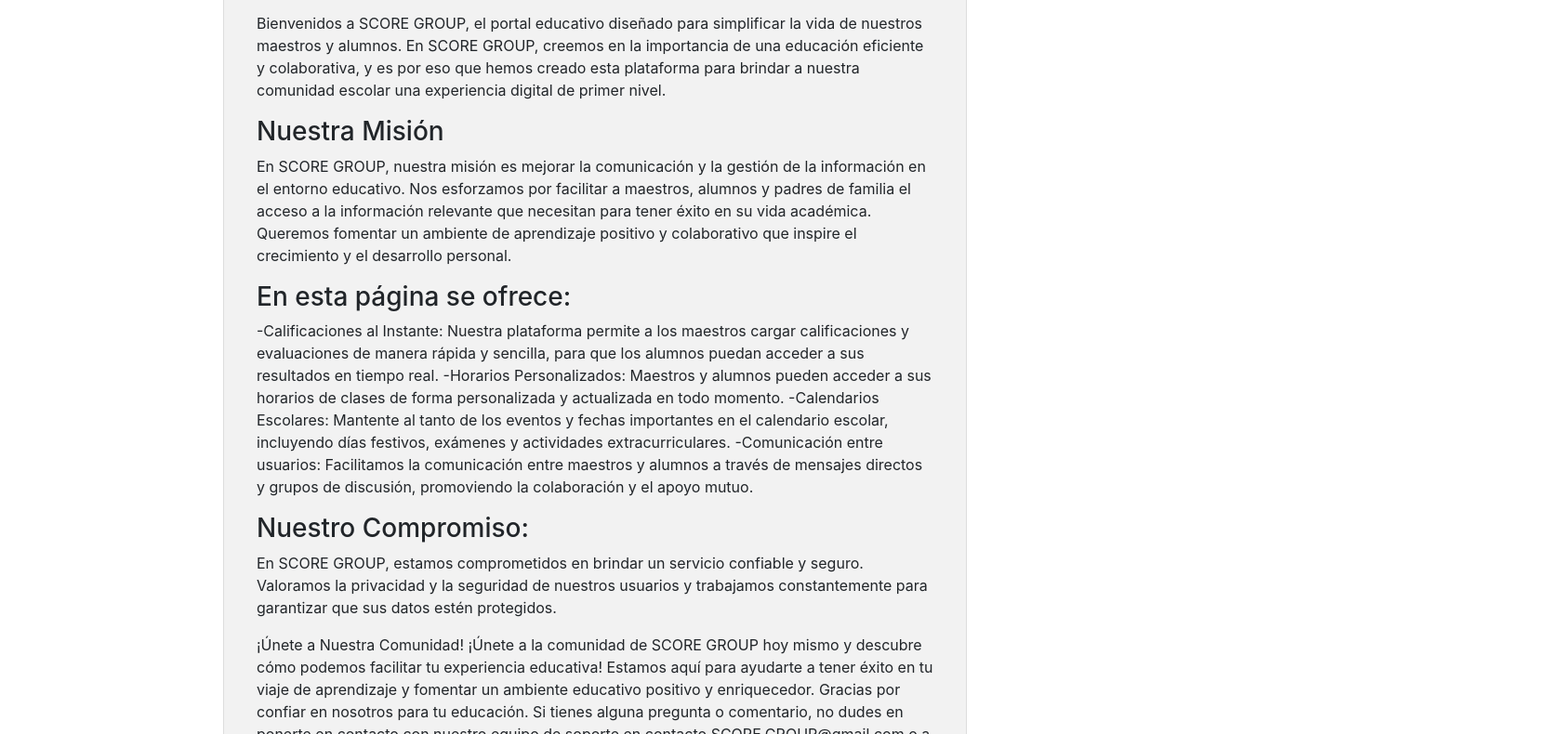
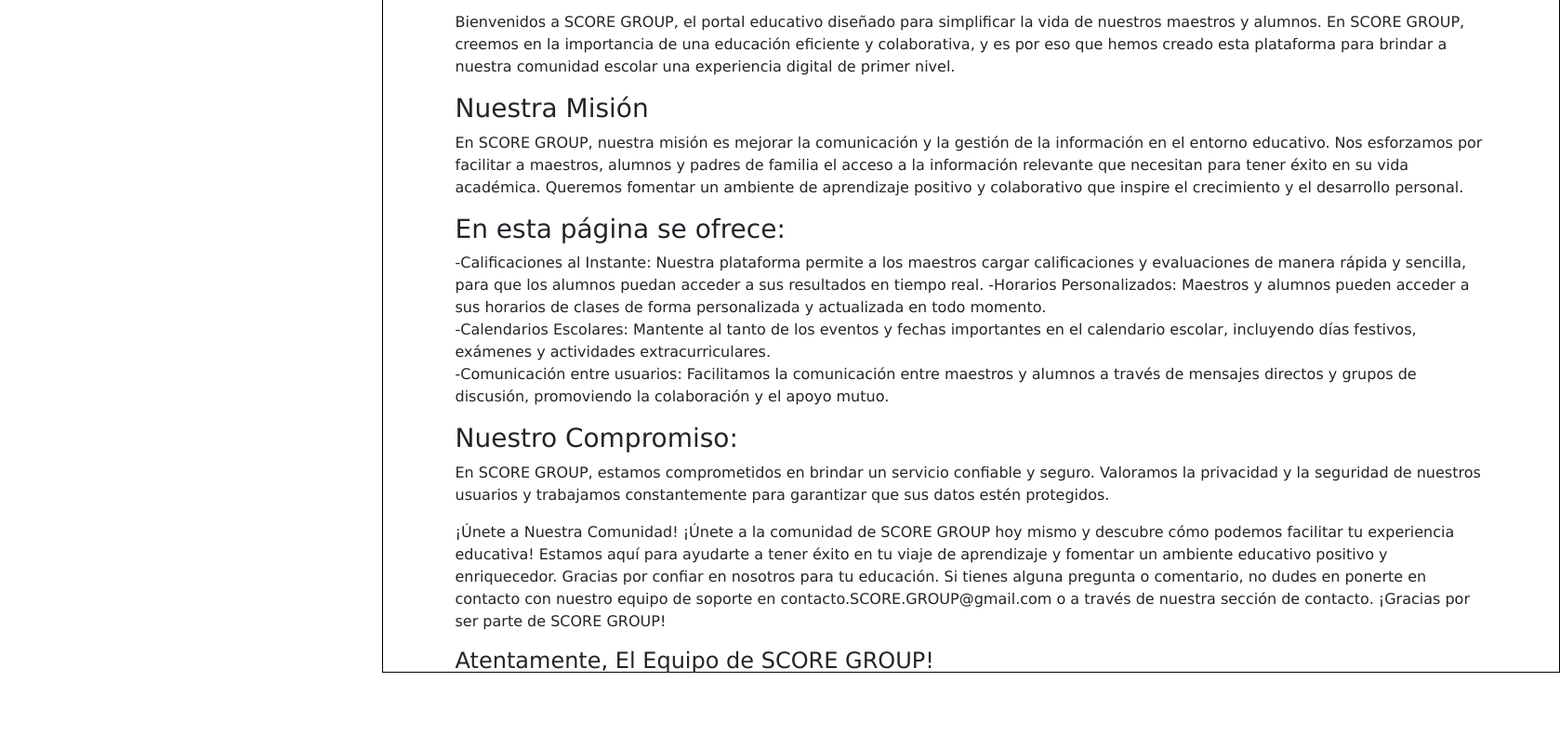
Before and after one commit to EythelVega/PIA-238, a plain HTML site: page AcercaDeNosotros.html in a window 1280 px wide. Shown: the part 167-957 px from the top of the page at 93% size, 1678 px wide, since content can reach past the window. After the commit the page ends 893 px from the top, so only its background shows below. Drawn offline with nearby package versions, Linux system fonts and the light colour scheme.

Commit message:
Ajustes en texto y posicionamiento del contenedor

```diff
--- a/AcercaDeNosotros.html
+++ b/AcercaDeNosotros.html
@@ -1,11 +1,16 @@
 <!DOCTYPE html>
 <html lang="en">
   <head>
-    <meta charset="UTF-8">
-    <meta name="viewport" content="width=device-width, initial-scale=1.0">
-    <link rel="stylesheet" href="CSS/EstiloSinLoggin.css">
+    <meta charset="UTF-8" />
+    <meta name="viewport" content="width=device-width, initial-scale=1.0" />
+    <link rel="stylesheet" href="CSS/EstiloSinLoggin.css" />
     <title>Acerca de nosotros</title>
-    <link rel="stylesheet" href="https://cdn.jsdelivr.net/npm/bootstrap@4.1.3/dist/css/bootstrap.min.css" integrity="sha384-MCw98/SFnGE8fJT3GXwEOngsV7Zt27NXFoaoApmYm81iuXoPkFOJwJ8ERdknLPMO" crossorigin="anonymous">
+    <link
+      rel="stylesheet"
+      href="https://cdn.jsdelivr.net/npm/bootstrap@4.1.3/dist/css/bootstrap.min.css"
+      integrity="sha384-MCw98/SFnGE8fJT3GXwEOngsV7Zt27NXFoaoApmYm81iuXoPkFOJwJ8ERdknLPMO"
+      crossorigin="anonymous"
+    />
   </head>
   <body>
     <!--Barra de navegacion-->
@@ -13,48 +18,94 @@
       <div class="row align-items-center row-border">
         <div class="col-3">
           <div class="logo">
-                  <img src="Recursos/Logo.png" alt="Logo de la Empresa." class="img-fluid logo">
+            <img
+              src="Recursos/Logo.png"
+              alt="Logo de la Empresa."
+              class="img-fluid logo"
+            />
             <span class="company-name">SCORE GROUP</span>
           </div>
         </div>
         <div class="col-9 d-flex justify-content-end">
           <ul class="nav-links">
-                    <li class="nav-item"><a href="Index.html" class="nav-link">Inicio</a></li>
-                    <li class="nav-item"><a href="AcercaDeNosotros.html" class="nav-link">Acerca de nosotros</a></li>
-                    <li class="nav-item"><a href="Contacto.html" class="nav-link">Contacto</a></li>
-                    <li class="nav-item"><a href="ReportarError.html" class="nav-link">Reportar Error</a></li>
-                    <li class="nav-item"><a href="InicioDeSesion.html" class="nav-link">Iniciar Sesión</a></li>
+            <li class="nav-item">
+              <a href="Index.html" class="nav-link">Inicio</a>
+            </li>
+            <li class="nav-item">
+              <a href="AcercaDeNosotros.html" class="nav-link"
+                >Acerca de nosotros</a
+              >
+            </li>
+            <li class="nav-item">
+              <a href="Contacto.html" class="nav-link">Contacto</a>
+            </li>
+            <li class="nav-item">
+              <a href="ReportarError.html" class="nav-link">Reportar Error</a>
+            </li>
+            <li class="nav-item">
+              <a href="InicioDeSesion.html" class="nav-link">Iniciar Sesión</a>
+            </li>
           </ul>
         </div>
       </div>
     </div>
 
     <!--Contenido de la pagina-->
-<h1 class="TAcerca">Acerca de Nosotros</h1>
-    <div class ="acerca">
-    <div class="container">
-        <p>Bienvenidos a SCORE GROUP, el portal educativo diseñado para simplificar la vida de nuestros maestros y alumnos. En SCORE GROUP, creemos en la importancia de una educación eficiente y colaborativa, y es por eso que hemos creado esta plataforma para brindar a nuestra comunidad escolar una experiencia digital de primer nivel.</p>
+    <h1 class="TAcerca">¿Qué es SCORE GROUP?</h1>
+    <div class="acerca">
+      <div class="container acercade">
+        <p>
+          <br />Bienvenidos a SCORE GROUP, el portal educativo diseñado para
+          simplificar la vida de nuestros maestros y alumnos. En SCORE GROUP,
+          creemos en la importancia de una educación eficiente y colaborativa, y
+          es por eso que hemos creado esta plataforma para brindar a nuestra
+          comunidad escolar una experiencia digital de primer nivel.
+        </p>
         <h3>Nuestra Misión</h3>
-        <p>En SCORE GROUP, nuestra misión es mejorar la comunicación y la gestión de la información en el entorno educativo. Nos esforzamos por facilitar a maestros, alumnos y padres de familia el acceso a la información relevante que necesitan para tener éxito en su vida académica. Queremos fomentar un ambiente de aprendizaje positivo y colaborativo que inspire el crecimiento y el desarrollo personal.</p>
+        <p>
+          En SCORE GROUP, nuestra misión es mejorar la comunicación y la gestión
+          de la información en el entorno educativo. Nos esforzamos por
+          facilitar a maestros, alumnos y padres de familia el acceso a la
+          información relevante que necesitan para tener éxito en su vida
+          académica. Queremos fomentar un ambiente de aprendizaje positivo y
+          colaborativo que inspire el crecimiento y el desarrollo personal.
+        </p>
 
         <h3>En esta página se ofrece:</h3>
-            <p>-Calificaciones al Instante: Nuestra plataforma permite a los maestros cargar calificaciones y evaluaciones de manera rápida y sencilla, para que los alumnos puedan acceder a sus resultados en tiempo real.
-            -Horarios Personalizados: Maestros y alumnos pueden acceder a sus horarios de clases de forma personalizada y actualizada en todo momento.
-            -Calendarios Escolares: Mantente al tanto de los eventos y fechas importantes en el calendario escolar, incluyendo días festivos, exámenes y actividades extracurriculares.
-            -Comunicación entre usuarios: Facilitamos la comunicación entre maestros y alumnos a través de mensajes directos y grupos de discusión, promoviendo la colaboración y el apoyo mutuo.</p>
+        <p>
+          -Calificaciones al Instante: Nuestra plataforma permite a los maestros
+          cargar calificaciones y evaluaciones de manera rápida y sencilla, para
+          que los alumnos puedan acceder a sus resultados en tiempo real.
+          -Horarios Personalizados: Maestros y alumnos pueden acceder a sus
+          horarios de clases de forma personalizada y actualizada en todo
+          momento. <br>-Calendarios Escolares: Mantente al tanto de los eventos y
+          fechas importantes en el calendario escolar, incluyendo días festivos,
+          exámenes y actividades extracurriculares. <br>-Comunicación entre
+          usuarios: Facilitamos la comunicación entre maestros y alumnos a
+          través de mensajes directos y grupos de discusión, promoviendo la
+          colaboración y el apoyo mutuo.
+        </p>
 
         <h3>Nuestro Compromiso:</h3>
-            <p>En SCORE GROUP, estamos comprometidos en brindar un servicio confiable y seguro. Valoramos la privacidad y la seguridad de nuestros usuarios y trabajamos constantemente para garantizar que sus datos estén protegidos.</p>
+        <p>
+          En SCORE GROUP, estamos comprometidos en brindar un servicio confiable
+          y seguro. Valoramos la privacidad y la seguridad de nuestros usuarios
+          y trabajamos constantemente para garantizar que sus datos estén
+          protegidos.
+        </p>
 
-            <p>¡Únete a Nuestra Comunidad!
-            ¡Únete a la comunidad de SCORE GROUP hoy mismo y descubre cómo podemos facilitar tu experiencia educativa! Estamos aquí para ayudarte a tener éxito en tu viaje de aprendizaje y fomentar un ambiente educativo positivo y enriquecedor.
-            Gracias por confiar en nosotros para tu educación. Si tienes alguna pregunta o comentario, no dudes en ponerte en contacto con nuestro equipo de soporte en contacto.SCORE.GROUP@gmail.com o a través de nuestra sección de contacto.
-            ¡Gracias por ser parte de SCORE GROUP!</p>
-            <h4>Atentamente,
-            El Equipo de SCORE GROUP!</h4>
+        <p>
+          ¡Únete a Nuestra Comunidad! ¡Únete a la comunidad de SCORE GROUP hoy
+          mismo y descubre cómo podemos facilitar tu experiencia educativa!
+          Estamos aquí para ayudarte a tener éxito en tu viaje de aprendizaje y
+          fomentar un ambiente educativo positivo y enriquecedor. Gracias por
+          confiar en nosotros para tu educación. Si tienes alguna pregunta o
+          comentario, no dudes en ponerte en contacto con nuestro equipo de
+          soporte en contacto.SCORE.GROUP@gmail.com o a través de nuestra
+          sección de contacto. ¡Gracias por ser parte de SCORE GROUP!
+        </p>
+        <h4>Atentamente, El Equipo de SCORE GROUP!</h4>
       </div>
     </div>
-
-
   </body>
 </html>
--- a/CSS/EstiloSinLoggin.css
+++ b/CSS/EstiloSinLoggin.css
@@ -116,19 +116,42 @@ button:hover {
 .informacion-mantenimiento {
     flex: 2;
     padding: 20px;
+
+
+
+    background-color: #f2f2f2;
+    border: 1px solid #111111;
+    padding: 20px;
+    max-width: 1300px;
+    margin: 0 auto; /* Centrar el contenedor horizontalmente */
+    font-size: 20PX;
 }
 
 /*Estilos de la pagina Acerca de nosotros*/
 .TAcerca {
     text-align: center;
+    /*position: absolute;
+    top: 264px;
+    left: 111px;
+    border: 1px solid #000;
+    box-sizing: border-box;
+    width: 1767px;
+    height: 857px;*/
+
+
 }
 
+
 .acerca {
-    background-color: #f2f2f2;
-    border: 1px solid #ddd;
-    padding: 20px;
-    max-width: 800px;
-    margin: 0 auto; /* Centrar el contenedor horizontalmente */
+    position: absolute;
+    top: 154px;
+    left: 411px;
+    border: 1px solid #000;
+    box-sizing: border-box;
+    width: 1267px;
+    height: 737px;
+    font-family: 'Lucida Sans', 'Lucida Sans Regular', 'Lucida Grande', 'Lucida Sans Unicode', Geneva, Verdana, sans-serif;
+
 }
 
 /*Estilos de la pagina Contacto*/
```
Lines whose indentation alone changed are shown as unchanged.
